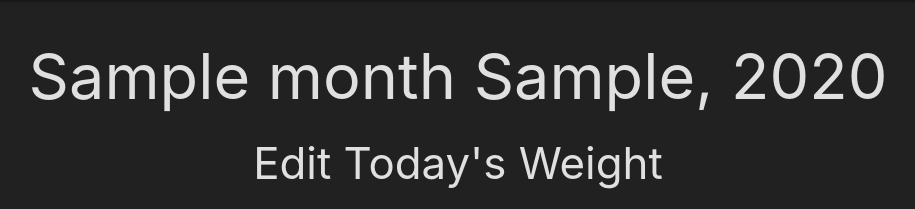
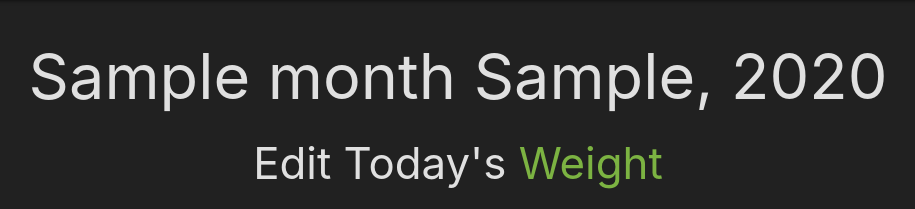
Before and after one commit to kelleralex04/meal-tracker, a Django app: template main_app/templates/daybody.html in a window 1280 px wide. Shown: the part 64-273 px from the top of the page, without its empty margins (182-1097 px from the left). Run offline with Django 5.2, Linux system fonts and the light colour scheme; tables that the repository leaves empty hold one stand-in row (values such as "Sample post"); the template is opened without the code that fills it: values that come from a table or form of the project are taken from there, most other values are stand-ins (such as "Sample title", 1, 10 or a date in 2020).

Commit message:
adds styling to daybody

```diff
--- a/main_app/templates/daybody.html
+++ b/main_app/templates/daybody.html
@@ -5,7 +5,7 @@
 
 
 {% if weight %}
-    <h3 class="grey-text text-lighten-2 center-align">Edit Today's Weight</h3>
+    <h3 class="grey-text text-lighten-2 center-align">Edit Today's <span class="light-green-text text-darken-1">Weight</span></h3>
 {% else %}
     <h3 class="grey-text text-lighten-2 center-align">Enter Today's Weight</h3>
 {% endif %}
```
